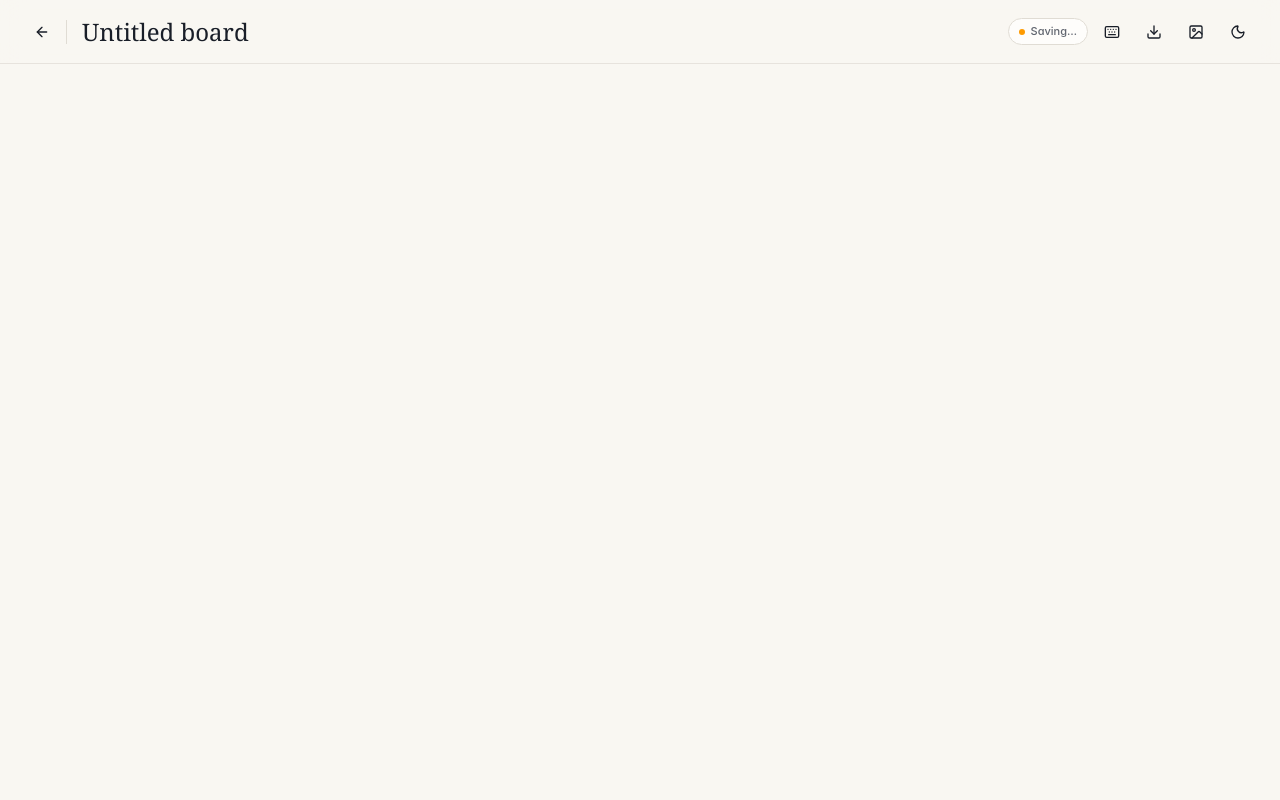
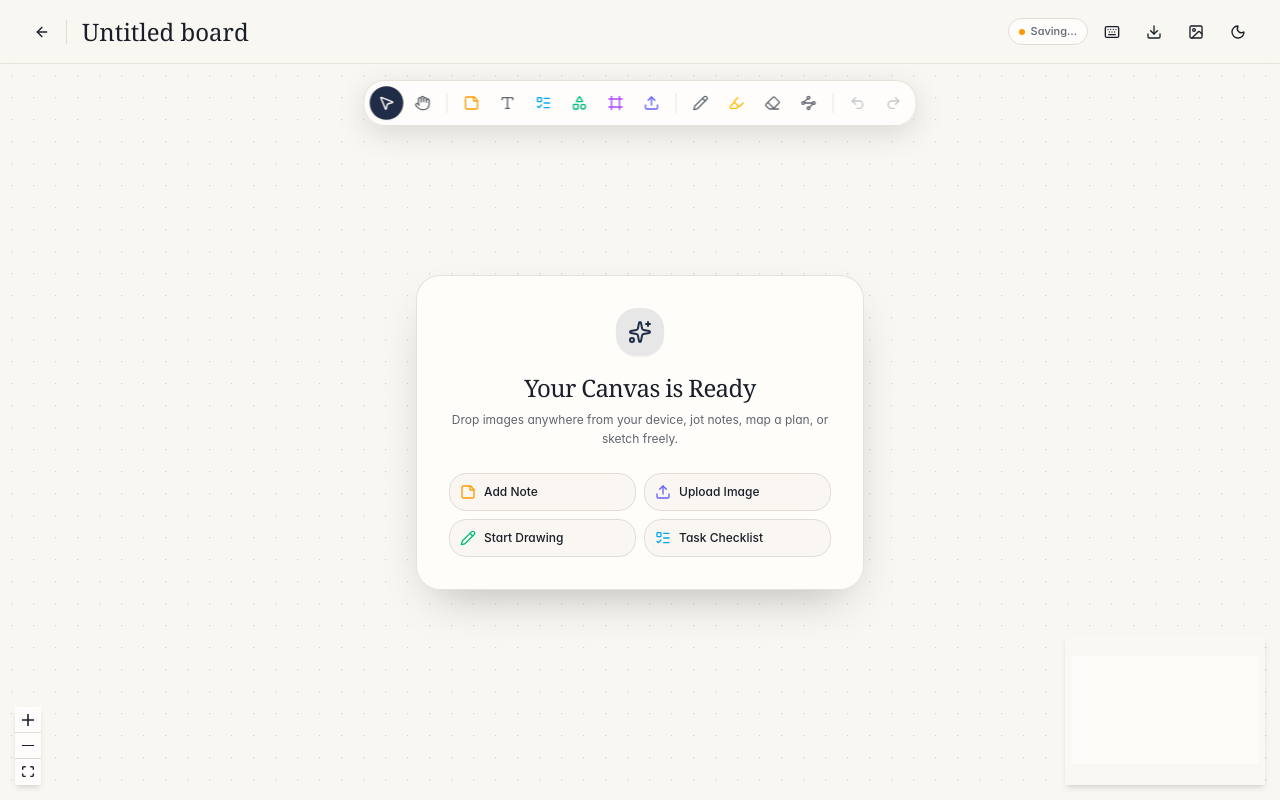
Before and after one commit to Hugoagfarizky/kanvas, a React (Vite) app: page / in a window 1280 px wide. Both pictures are taken after a click on the button "Start a board". Built offline with nearby package versions, Linux system fonts and the light colour scheme.

Commit message:
fix(canvas): restore absolute positioning for React Flow container to prevent 0-height collapse

```diff
--- a/src/components/canvas.tsx
+++ b/src/components/canvas.tsx
@@ -793,7 +793,7 @@ function BoardCanvasInner({ board, onViewportChange, onPersist }: CanvasProps) {
   return (
     <HistoryContext.Provider value={{ push: pushHistory }}>
       <div
-        className="relative h-full w-full select-none overflow-hidden"
+        className="absolute inset-0 select-none overflow-hidden"
         onDragOver={handleCanvasDragOver}
         onDragLeave={handleCanvasDragLeave}
         onDrop={handleCanvasDrop}
```
